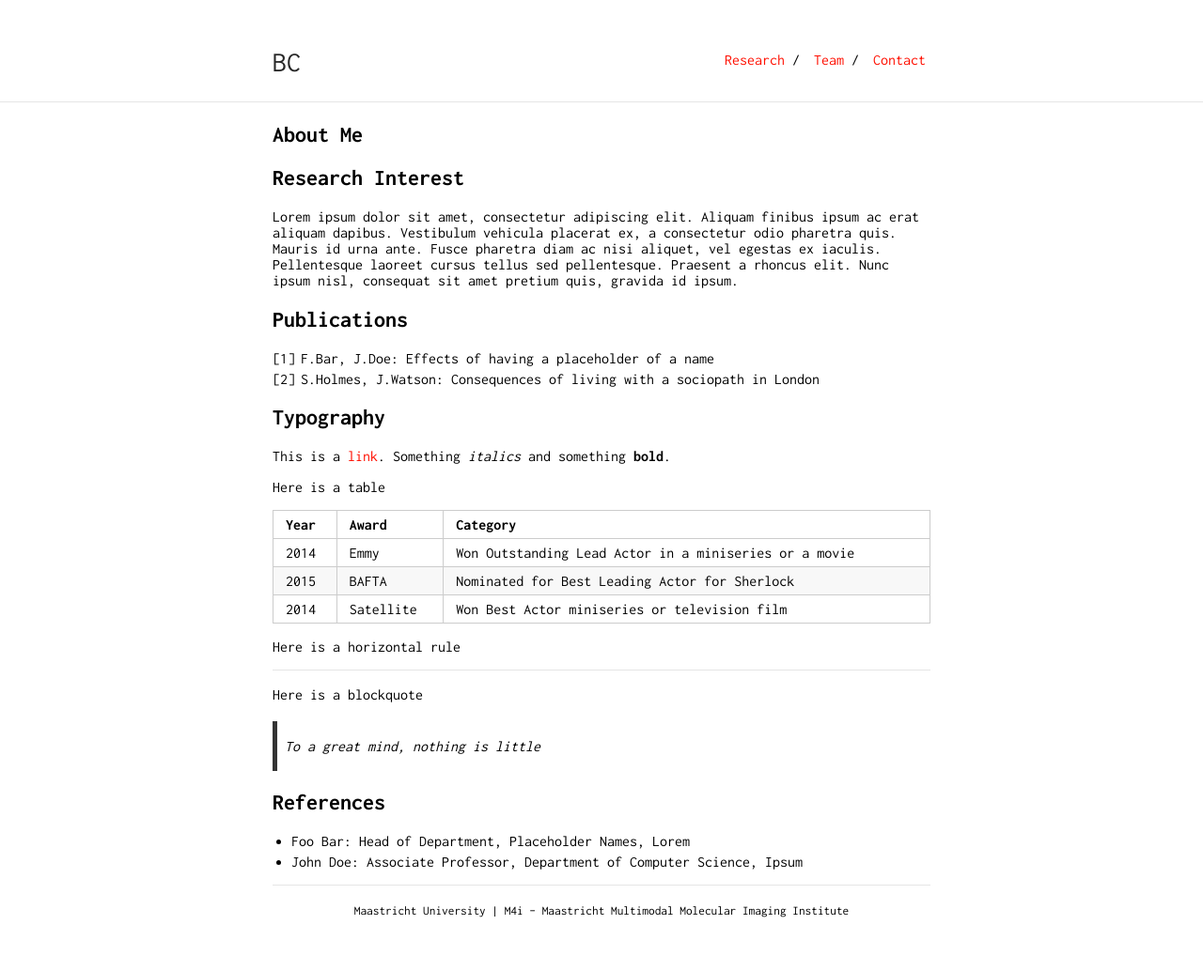
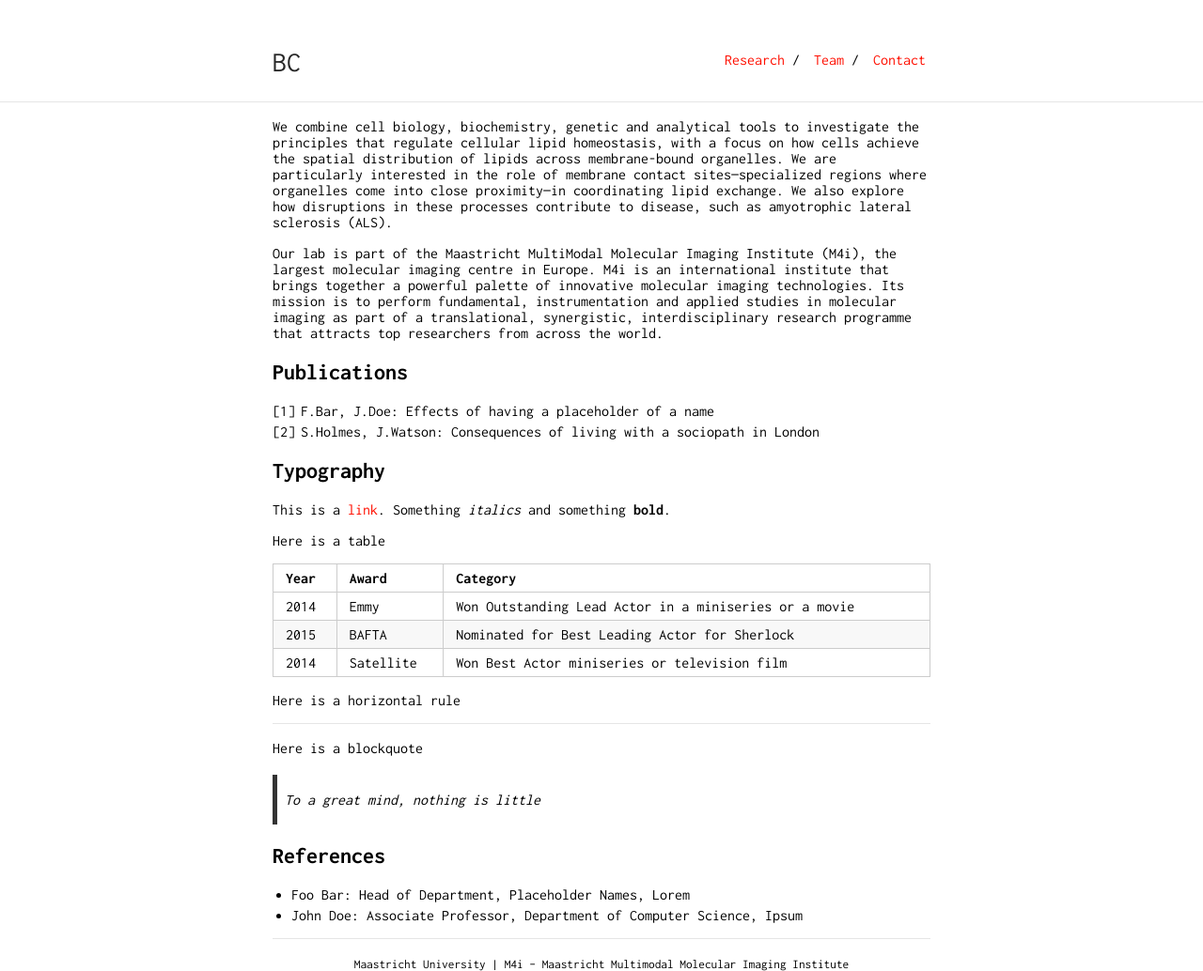
Before and after one commit to birolcabukusta/birolcabukusta.github.io, a Jekyll site: the page built from index.md, in a window 1280 px wide. Shown: the whole page at 94% size. Built offline with Jekyll 4.4.1, drawn with Linux system fonts in a browser that asks for light colours; our own code applies the rules of GitHub Pages for plain Markdown files; before the commit the page ends 977 px from its top, so only the background shows below that.

Commit message:
Update index.md

```diff
--- a/index.md
+++ b/index.md
@@ -2,13 +2,11 @@
 layout: default
 ---
 
-## About Me
+We combine cell biology, biochemistry, genetic and analytical tools to investigate the principles that regulate cellular lipid homeostasis, with a focus on how cells achieve the spatial distribution of lipids across membrane-bound organelles. We are particularly interested in the role of membrane contact sites—specialized regions where organelles come into close proximity—in coordinating lipid exchange. We also explore how disruptions in these processes contribute to disease, such as amyotrophic lateral sclerosis (ALS).
 
 
 
-## Research Interest
-
-Lorem ipsum dolor sit amet, consectetur adipiscing elit. Aliquam finibus ipsum ac erat aliquam dapibus. Vestibulum vehicula placerat ex, a consectetur odio pharetra quis. Mauris id urna ante. Fusce pharetra diam ac nisi aliquet, vel egestas ex iaculis. Pellentesque laoreet cursus tellus sed pellentesque. Praesent a rhoncus elit. Nunc ipsum nisl, consequat sit amet pretium quis, gravida id ipsum.
+Our lab is part of the Maastricht MultiModal Molecular Imaging Institute (M4i), the largest molecular imaging centre in Europe. M4i is an international institute that brings together a powerful palette of innovative molecular imaging technologies. Its mission is to perform fundamental, instrumentation and applied studies in molecular imaging as part of a translational, synergistic, interdisciplinary research programme that attracts top researchers from across the world.
 
 ## Publications
 
```
